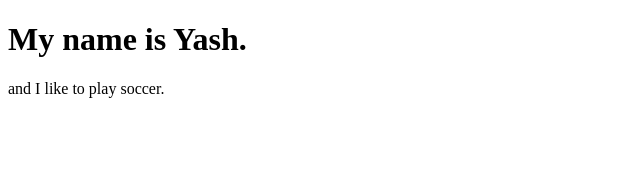
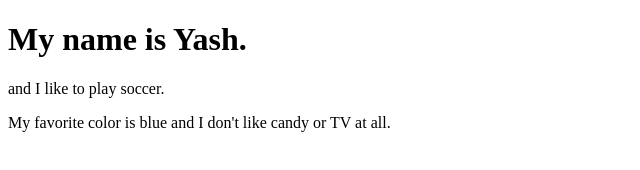
Before and after one commit to yashkavadia/YashKavadia.github.io, a plain HTML site: page index.html in a window 1280 px wide. Shown: the whole page, without its empty margins (0-640 px from the left). Drawn offline with Linux system fonts and the light colour scheme.

Commit message:
Update index.html

```diff
--- a/index.html
+++ b/index.html
@@ -6,5 +6,8 @@
 
 <p>and I like to play soccer. </p>
 
+  <p>My favorite color is blue and I don't like candy or TV at all.</p>
+
+
 </body>
 </html>
```
